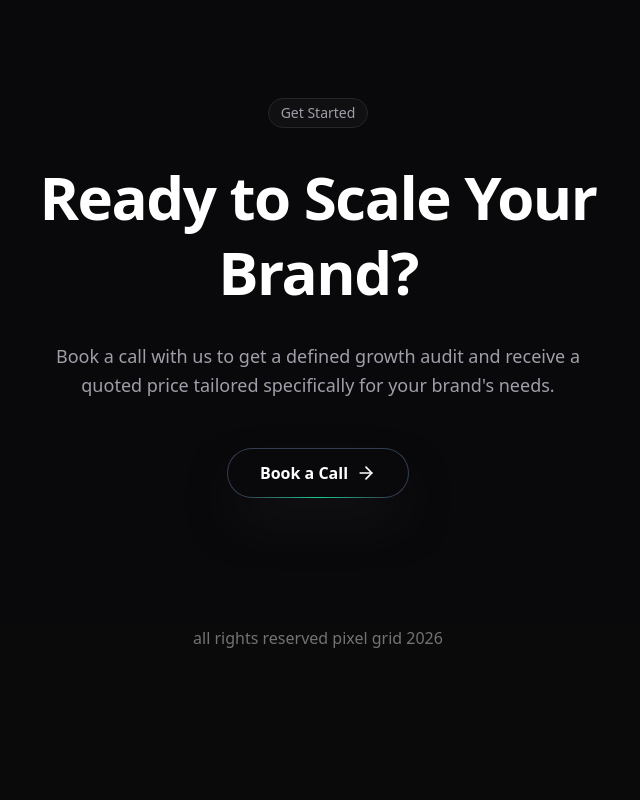
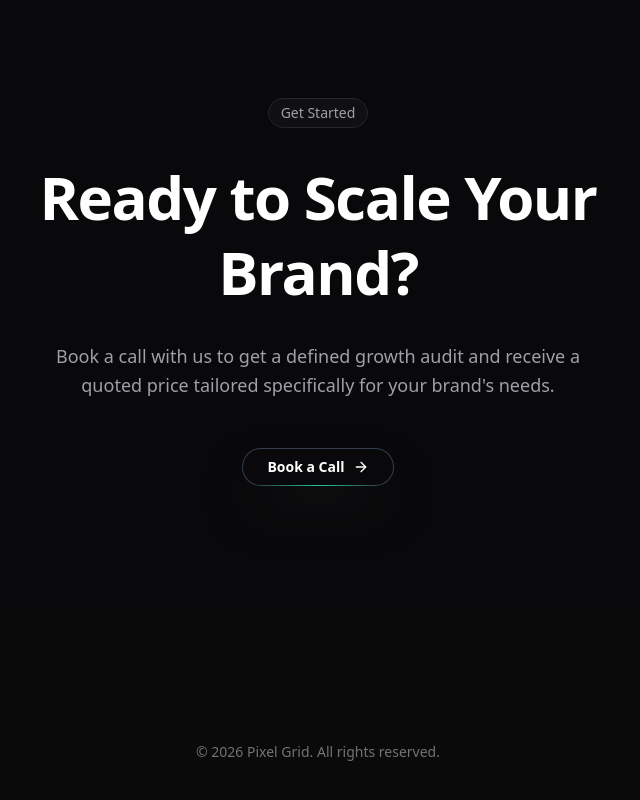
Before and after one commit to kiranloka/pixel-grid, a Next.js app: page / in a window 1280 px wide. Shown: the part 3475-4275 px from the top of the page, without its empty margins (322-962 px from the left). Before the commit the page ends 4125 px from the top, so only its background shows below. Built offline with nearby package versions, Linux system fonts and the light colour scheme; a web font is replaced by a local one.

Commit message:
updated error fixes

```diff
--- a/app/page.tsx
+++ b/app/page.tsx
@@ -14,9 +14,11 @@ export default function Home() {
       <ServicesSection />
       <AboutSection />
       <PricingSection />
-      <div className="text-center text-neutral-500 ">
-        all rights reserved pixel grid 2026
-      </div>
+      <footer className="py-12  mt-20">
+        <div className="container mx-auto px-4 text-center text-neutral-500 text-sm">
+          &copy; 2026 Pixel Grid. All rights reserved.
+        </div>
+      </footer>
     </div>
   );
 }
--- a/layout/PricingSection.tsx
+++ b/layout/PricingSection.tsx
@@ -29,15 +29,16 @@ const PricingSection = () => {
 
           <div className="mt-4">
             {/* Replicated Button Style */}
-            <button className="bg-slate-800 no-underline group cursor-pointer relative shadow-2xl shadow-zinc-900 rounded-full p-px text-xs font-semibold leading-6 text-white inline-block">
+
+            <button className="bg-slate-800 no-underline group cursor-pointer relative shadow-2xl shadow-zinc-900 rounded-full p-px text-xs font-semibold leading-5 text-white inline-block">
               <span className="absolute inset-0 overflow-hidden rounded-full">
                 <span className="absolute inset-0 rounded-full bg-[radial-gradient(75%_100%_at_50%_0%,rgba(56,189,248,0.6)_0%,rgba(56,189,248,0)_75%)] opacity-0 transition-opacity duration-500 group-hover:opacity-100" />
               </span>
-              <div className="relative flex justify-center space-x-2 items-center z-10 rounded-full bg-zinc-950 py-3 px-8 ring-1 ring-white/10 transition-colors group-hover:bg-zinc-900">
-                <span className="text-base">Book a Call</span>
-                <ArrowRight className="h-5 w-5" />
+              <div className="relative flex justify-center space-x-2 items-center z-10 rounded-full bg-zinc-950 py-2 px-6 ring-1 ring-white/10 transition-colors group-hover:bg-zinc-900">
+                <span className="text-sm">Book a Call</span>
+                <ArrowRight className="h-4 w-4" />
               </div>
-              <span className="absolute bottom-0 left-4.5 h-px w-[calc(100%-2.25rem)] bg-linear-to-r from-emerald-400/0 via-emerald-400/90 to-emerald-400/0 transition-opacity duration-500 group-hover:opacity-40" />
+              <span className="absolute bottom-0 left-4 h-px w-[calc(100%-2rem)] bg-linear-to-r from-emerald-400/0 via-emerald-400/90 to-emerald-400/0 transition-opacity duration-500 group-hover:opacity-40" />
             </button>
           </div>
         </motion.div>
--- a/layout/ServicesSection.tsx
+++ b/layout/ServicesSection.tsx
@@ -599,6 +599,11 @@ const NodeWrapper = ({
   label,
   delay,
   activeColor = "border-white/10",
+}: {
+  children: React.ReactNode;
+  label: string;
+  delay: number;
+  activeColor?: string;
 }) => (
   <div className="flex flex-col items-center gap-2">
     <motion.div
```
